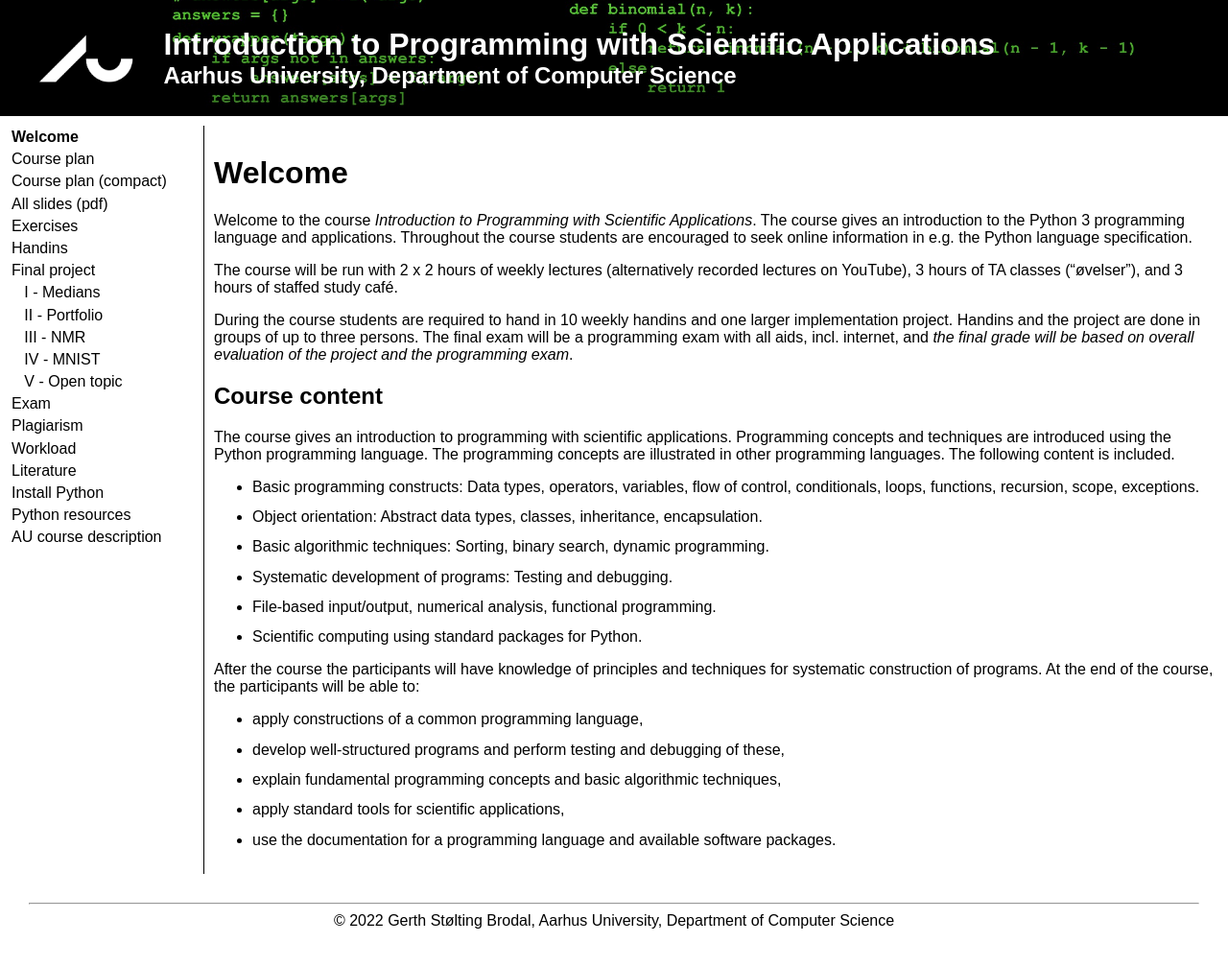
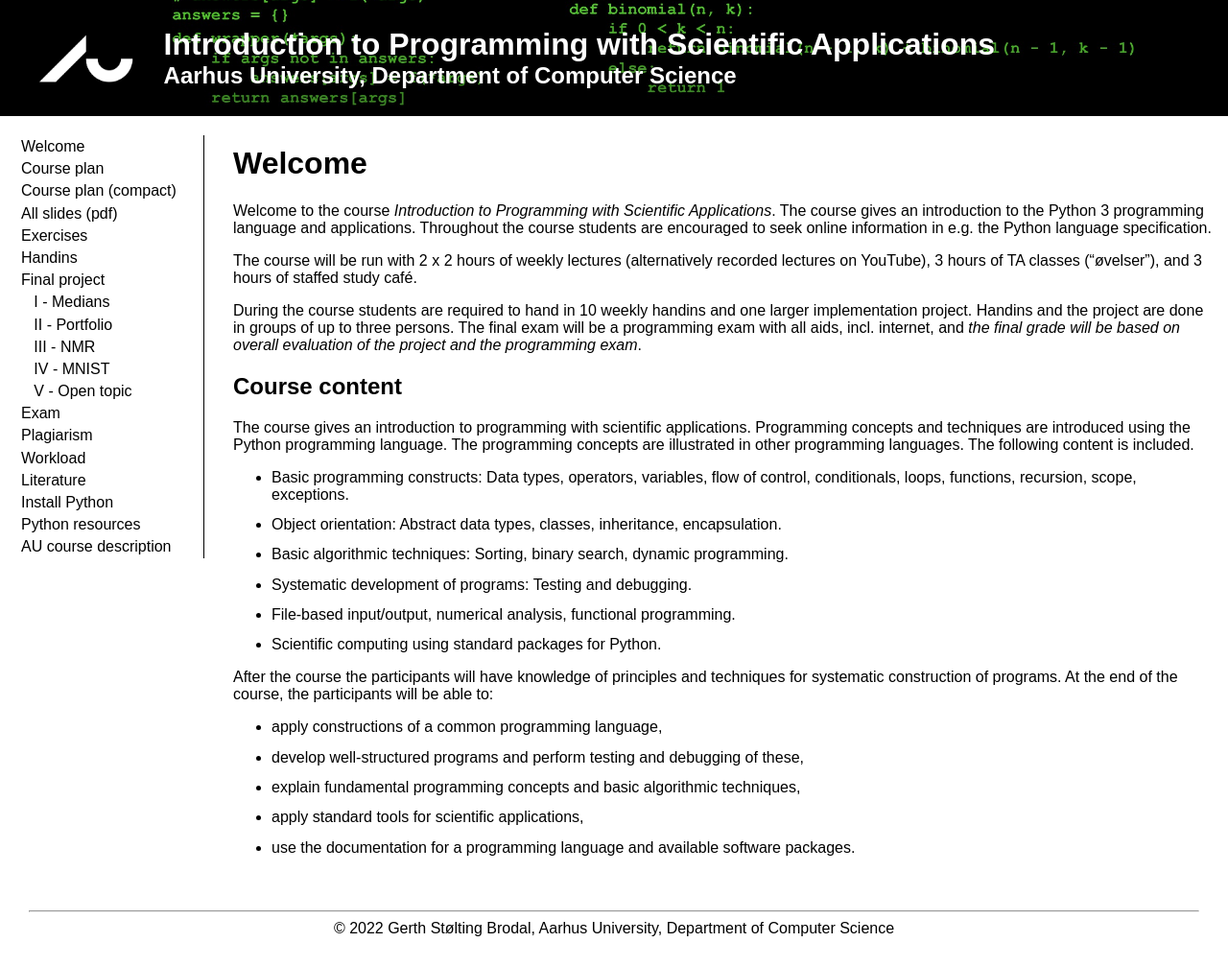
Before and after one commit to gsbrodal/gsbrodal.github.io, a Jekyll site: the page built from ipsa/index.md, in a window 1280 px wide. Shown: the whole page at 96% size. Built offline with Jekyll 4.4.1, drawn with Linux system fonts in a browser that asks for light colours; our own code applies the rules of GitHub Pages for plain Markdown files.

Commit message:
menu update

```diff
--- a/_config.yml
+++ b/_config.yml
@@ -7,7 +7,7 @@
 
 menu:
   - title: "Welcome"
-    url: welcome
+    url: index
   - title: "Course plan"
     url: plan
   - title: "Course plan (compact)"
--- a/_layouts/ipsa.html
+++ b/_layouts/ipsa.html
@@ -28,10 +28,11 @@
         margin-bottom: 5px;
       }
       nav {
-        margin: 0px;
-        padding: 10px;
+        margin: 20px;
+        padding: 0px;
         width: 15%;
         display: inline-block;
+	border-right: 1px solid black;
       }
       nav a {
         color: black !important;
@@ -49,10 +50,9 @@
       div.content {
         vertical-align: top;
         display: inline-block;
-        width: calc(85% - 41px);
-	margin-top: 10px;
+        width: calc(85% - 61px);
+	margin-top: 0px;
         padding: 10px;
-	border-left: 1px solid black;
       }
     </style>
   </head>
```
Also changed, not shown: ipsa/resources-books.md (+1 -9 lines), ipsa/index.md (renamed from ipsa/welcome.md).
